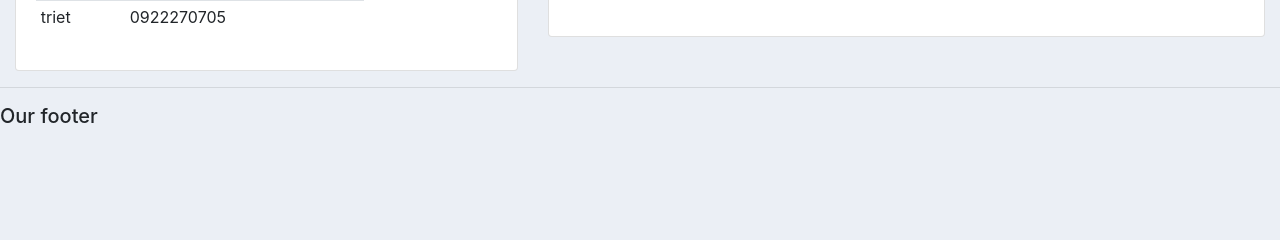
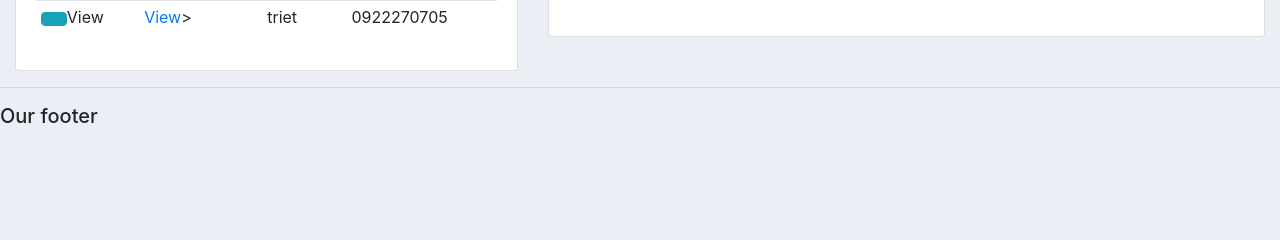
Before and after one commit to 19120039/Offline_Midterm_Personal_Lab_SE, a Django app: template templates/accounts/dashboard.html in a window 1280 px wide. Shown: the part 507-747 px from the top of the page. Run offline with Django 4.2, Linux system fonts and the light colour scheme; the template is opened without the code that fills it: values that come from a table or form of the project are taken from there, others are empty; data comes from the database, SQL or seed files in the repository; both versions use the stored data as it was after the commit; some libraries are stand-ins or nearby versions.

Commit message:
Video 9 + 10: Dynamic URL Routing & Templates
Trong video này em đã học được:
- Tạo URL tĩnh để cài đặt thêm giao diện
- Ta có thể tuỳ chỉnh thêm data xuất hiện to, lớn như thế nào ở file html

```diff
--- a/templates/accounts/dashboard.html
+++ b/templates/accounts/dashboard.html
@@ -23,6 +23,8 @@
 
                 {% for customer in customers %}
                     <tr>
+                        <td><a class = "btn btn-sn btn-info"></a>View</td>
+                        <td><a href="{% url 'customer' customer.id %}">View</a>></td>
                         <td>{{customer.name}}</td>
                         <td>{{customer.phone}}</td>
                     </tr>
@@ -48,8 +50,8 @@
                     <tr>
                         <td>{{order.product}}</td>
                         <td>{{order.date_created}}</td>
-                        <td><a hrefs="">Update</a></td>
-                        <td><a hrefs="">Delete</a></td>
+                        <td><a class="btn btn-sn btn-info">Update</a></td>
+                        <td><a class="btn btn-sn btn-danger">Delete</a></td>
                     </tr>
                 {% endfor %}
 
--- a/templates/accounts/navbar.html
+++ b/templates/accounts/navbar.html
@@ -8,10 +8,10 @@
   <div class="collapse navbar-collapse" id="navbarNav">
     <ul class="navbar-nav">
       <li class="nav-item active">
-        <a class="nav-link" href="#">Dashboard</a>
+        <a class="nav-link" href="{% url 'home' %}">Dashboard</a>
       </li>
       <li class="nav-item">
-        <a class="nav-link" href="#">Products</a>
+        <a class="nav-link" href="{% url 'products' %}">Products</a>
       </li>
     </ul>
   </div>
```
Also changed, not shown: templates/accounts/customer.html (+15 -4 lines), db.sqlite3 (added).
